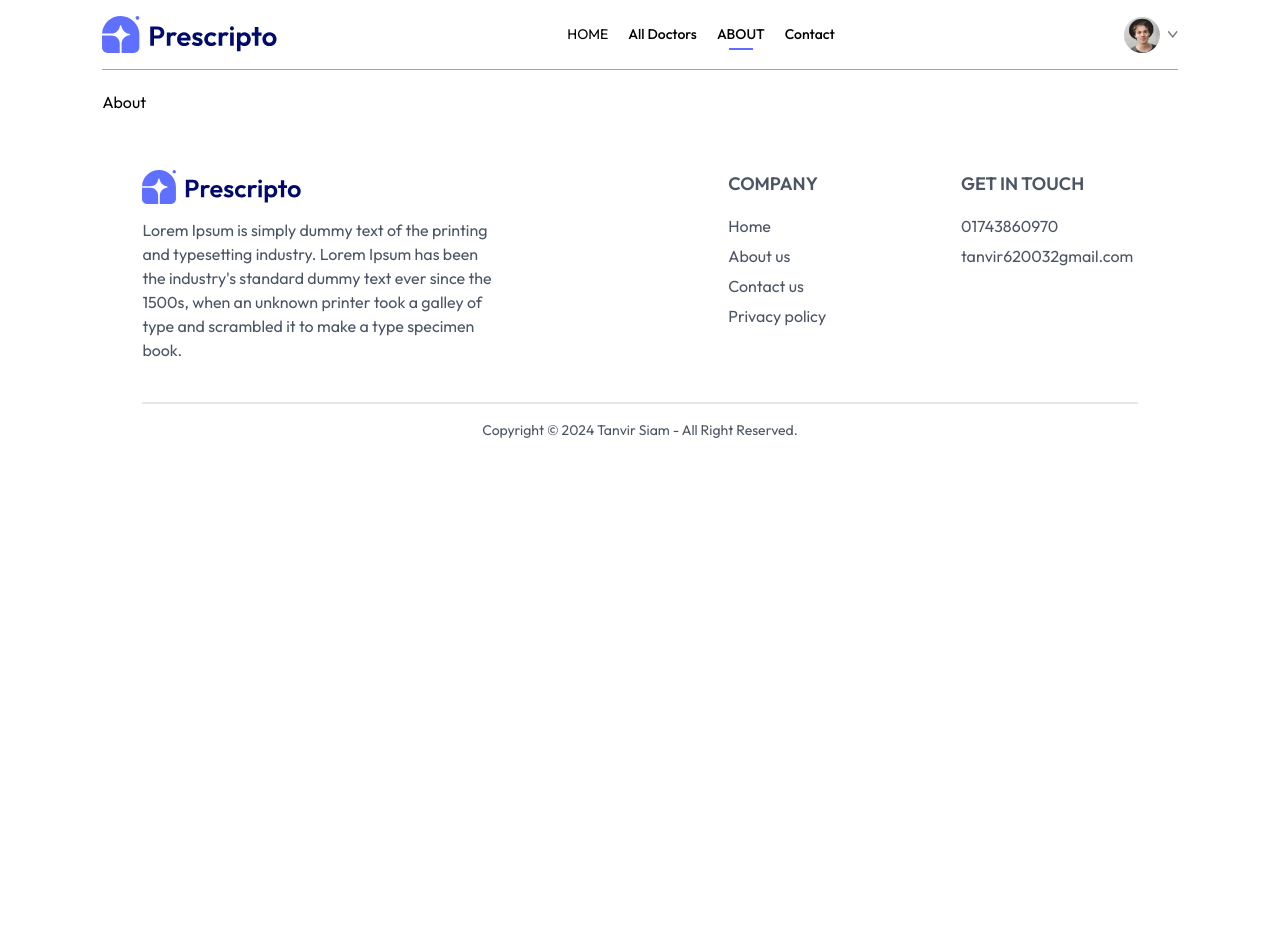
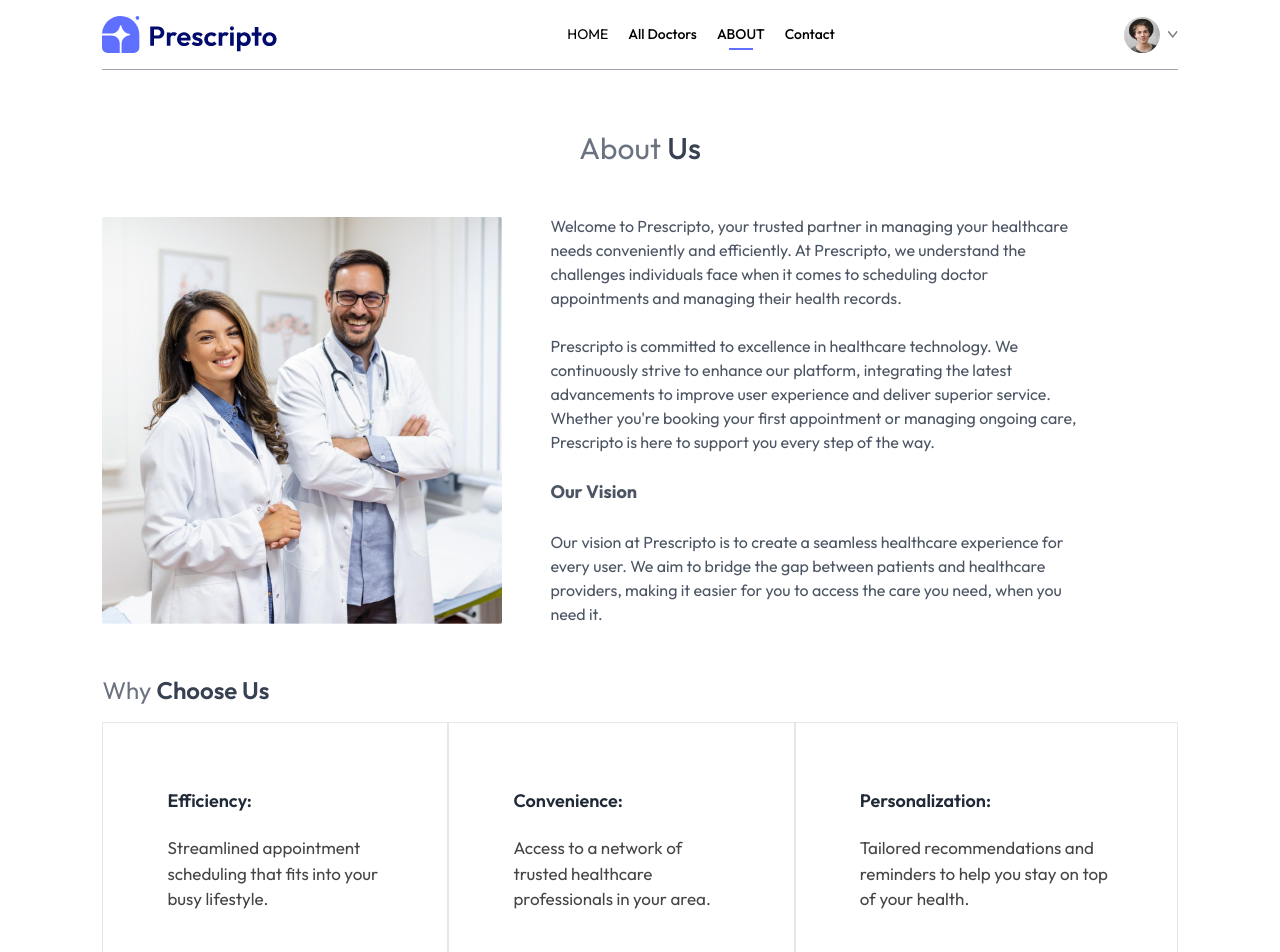
Before and after one commit to tanvirtalukdersiam/Prescripto, a React (Vite) app: page /about in a window 1280 px wide. Shown: the top 952 px of the page. Before the commit the page ends 800 px from the top, so only its background shows below. Built offline with nearby package versions, Linux system fonts and the light colour scheme.

Commit message:
about login pages added

```diff
--- a/src/pages/About.jsx
+++ b/src/pages/About.jsx
@@ -1,7 +1,75 @@
 import React from "react";
-
+import aboutPic from "../assets/about_image.png";
 const About = () => {
-  return <div>About</div>;
+  return (
+    <div>
+      <div className="text-center text-3xl pt-10 text-gray-500">
+        <h1>
+          About <span className="text-gray-700 font-medium">Us</span>
+        </h1>
+      </div>
+      <div className="my-12 flex items-center flex-col md:flex-row gap-12">
+        <img
+          className="w-full md:max-w-[400px] rounded-[2px]"
+          src={aboutPic}
+          alt=""
+        />
+        <div className="flex flex-col justify-center gap-6 md:w-2/4 text-base text-gray-600">
+          <p>
+            Welcome to Prescripto, your trusted partner in managing your
+            healthcare needs conveniently and efficiently. At Prescripto, we
+            understand the challenges individuals face when it comes to
+            scheduling doctor appointments and managing their health records.
+          </p>
+          <p>
+            Prescripto is committed to excellence in healthcare technology. We
+            continuously strive to enhance our platform, integrating the latest
+            advancements to improve user experience and deliver superior
+            service. Whether you're booking your first appointment or managing
+            ongoing care, Prescripto is here to support you every step of the
+            way.
+          </p>
+          <p className="font-bold text-lg">Our Vision</p>
+          <p>
+            Our vision at Prescripto is to create a seamless healthcare
+            experience for every user. We aim to bridge the gap between patients
+            and healthcare providers, making it easier for you to access the
+            care you need, when you need it.
+          </p>
+        </div>
+      </div>
+      <div className="text-2xl my-4">
+        <h2 className="text-gray-500">
+          Why <span className="font-semibold text-gray-700">Choose Us</span>
+        </h2>
+      </div>
+      <div className="flex flex-col md:flex-row mb-20 ">
+        <div className="border px-10 md:px-16 py-8 sm:py-16 flex flex-col gap-5 text-[15px]">
+          <b className="text-[#1F2937] text-lg font-semibold">Efficiency:</b>
+          <p className="text-[#454545] text-[17px]">
+            Streamlined appointment scheduling that fits into your busy
+            lifestyle.
+          </p>
+        </div>
+        <div className="border px-10 md:px-16 py-8 sm:py-16 flex flex-col gap-5 text-[15px]">
+          <b className="text-[#1F2937] text-lg font-semibold">Convenience:</b>
+          <p className="text-[#454545] text-[17px]">
+            Access to a network of trusted healthcare professionals in your
+            area.
+          </p>
+        </div>
+        <div className="border px-10 md:px-16 py-8 sm:py-16 flex flex-col gap-5 text-[15px]">
+          <b className="text-[#1F2937] text-lg font-semibold">
+            Personalization:
+          </b>
+          <p className="text-[#454545] text-[17px]">
+            Tailored recommendations and reminders to help you stay on top of
+            your health.
+          </p>
+        </div>
+      </div>
+    </div>
+  );
 };
 
 export default About;
--- a/src/pages/Contact.jsx
+++ b/src/pages/Contact.jsx
@@ -1,7 +1,42 @@
 import React from "react";
-
+import contactPic from "../assets/contact_image.png";
 const Contact = () => {
-  return <div>Contact</div>;
+  return (
+    <div>
+      <div className="text-center text-3xl pt-10 text-gray-500">
+        <h1>
+          CONTACT <span className="text-gray-700 font-medium">Us</span>
+        </h1>
+      </div>
+      <div className="flex flex-col md:flex-row gap-10 justify-center my-14">
+        <img className="w-full max-w-[400px]" src={contactPic} alt="" />
+        <div className="flex flex-col items-start justify-center gap-4">
+          <p className="text-2xl text-[#4B5563] font-semibold uppercase">
+            Our OFFICE
+          </p>
+          <p className="text-lg text-[#4B5563] font-normal">
+            54709 Willms Station <br />
+            Suite 350, Washington, USA
+          </p>
+          <p className="text-lg text-[#4B5563] font-normal">
+            Tel: (415) 555‑0132
+          </p>
+          <p className="text-lg text-[#4B5563] font-normal">
+            Email: greatstackdev@gmail.com
+          </p>
+          <p className="text-2xl text-[#4B5563] font-semibold uppercase">
+            Careers at PRESCRIPTO
+          </p>
+          <p className="text-lg text-[#4B5563] font-normal">
+            Learn more about our teams and job openings.
+          </p>
+          <button className="border text-black border-black px-7 py-3 text-sm hover:bg-black hover:text-white transition-all duration-300 scale-x-110">
+            Explore Jobs
+          </button>
+        </div>
+      </div>
+    </div>
+  );
 };
 
 export default Contact;
--- a/src/pages/Login.jsx
+++ b/src/pages/Login.jsx
@@ -1,7 +1,24 @@
-import React from "react";
+import React, { useState } from "react";
 
 const Login = () => {
-  return <div>Login</div>;
+  const [state, setState] = useState("Sign Up");
+  const [email, setEmail] = useState("");
+  const [password, setPassword] = useState("");
+  const [name, setName] = useState("");
+
+  let submit = (e) => {
+    e.preventDefault();
+  };
+  return (
+    <form className="min-h-[80vh] flex items-center">
+      <div>
+        <p>{state === "Sign Up" ? "Create Account" : "Login"}</p>
+        <p>
+          Please {state === "Sign Up" ? "Sign Up" : "Login"} to book appointment
+        </p>
+      </div>{" "}
+    </form>
+  );
 };
 
 export default Login;
```
